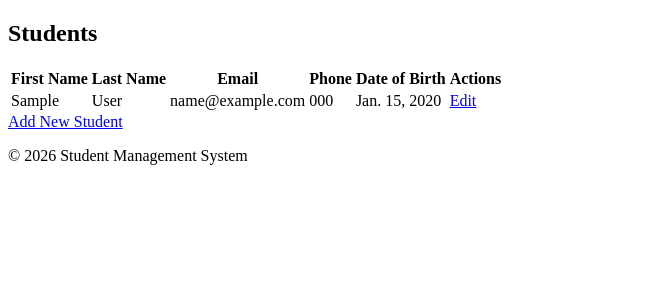
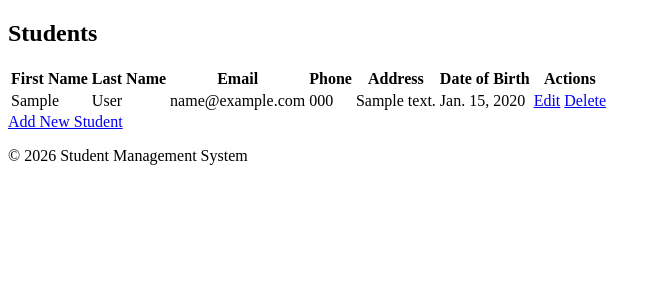
Before and after one commit to maryam-arif-dev/student-management-django, a Django app: page /students/ in a window 1280 px wide. Shown: the part 44-344 px from the top of the page, without its empty margins (0-661 px from the left). Run offline with Django 5.2, Linux system fonts and the light colour scheme; tables that the repository leaves empty hold one stand-in row (values such as "Sample post").

Commit message:
Add delete student URL route
Added delete URL pattern to students app.

- Created route: delete/<int:id>/
- Connected delete_student view to URL
- Enables deletion of a student by ID

This prepares the app for full CRUD functionality.

```diff
--- a/student_management/students/templates/students/student_list.html
+++ b/student_management/students/templates/students/student_list.html
@@ -1,8 +1,9 @@
 {% extends "base.html" %} {% block content %}
-<div class="student-list-title">
+<div class="list student-list">
+  <div class="list-title student-list-title">
     <h2>Students</h2>
   </div>
-<div class="student-list-table">
+  <div class="list-table student-list-table">
     <table>
       <thead>
         <tr>
@@ -10,6 +11,7 @@
           <th>Last Name</th>
           <th>Email</th>
           <th>Phone</th>
+          <th>Address</th>
           <th>Date of Birth</th>
           <th>Actions</th>
         </tr>
@@ -21,9 +23,11 @@
           <td>{{ student.last_name }}</td>
           <td>{{ student.email }}</td>
           <td>{{ student.phone_number }}</td>
+          <td>{{ student.address }}</td>
           <td>{{ student.date_of_birth }}</td>
           <td>
             <a href="{% url 'students:edit' student.id %}">Edit</a>
+            <a href="{% url 'students:delete' student.id %}">Delete</a>
           </td>
         </tr>
         {% endfor %}
@@ -31,7 +35,8 @@
     </table>
   </div>
 
-<div class="student-list-link">
+  <div class="list-link student-list-link">
     <a href="{% url 'students:add' %}">Add New Student</a>
   </div>
+</div>
 {% endblock %}
--- a/student_management/students/urls.py
+++ b/student_management/students/urls.py
@@ -7,4 +7,6 @@ urlpatterns = [
     path("", views.student_list, name="list"),
     path("add/", views.add_student, name="add"),
     path("edit/<int:id>/", views.edit_student, name="edit"),
+    path("delete/<int:id>/", views.delete_student, name="delete"),
+
 ]
--- a/student_management/students/views.py
+++ b/student_management/students/views.py
@@ -34,3 +34,11 @@ def edit_student(request, id):
         'form': form,
         'student': student
     })
+def delete_student(request, id):
+    student = get_object_or_404(Student, id=id)
+
+    if request.method == "POST":
+        student.delete()
+        return redirect("students:list")
+
+    return render(request, "students/delete_student.html", {"student": student})
```
Also changed, not shown: student_management/students/templates/students/add_student.html (+4 -4 lines), student_management/students/templates/students/delete_student.html (added, +18 -0 lines), student_management/students/templates/students/edit_student.html (+5 -3 lines). Lines whose indentation alone changed are shown as unchanged.
